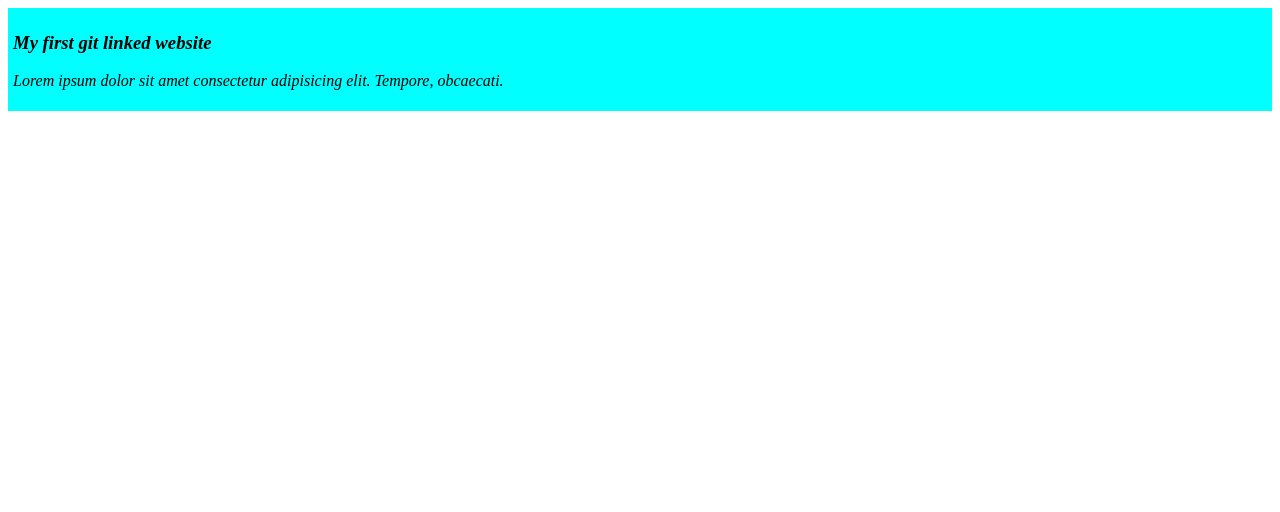
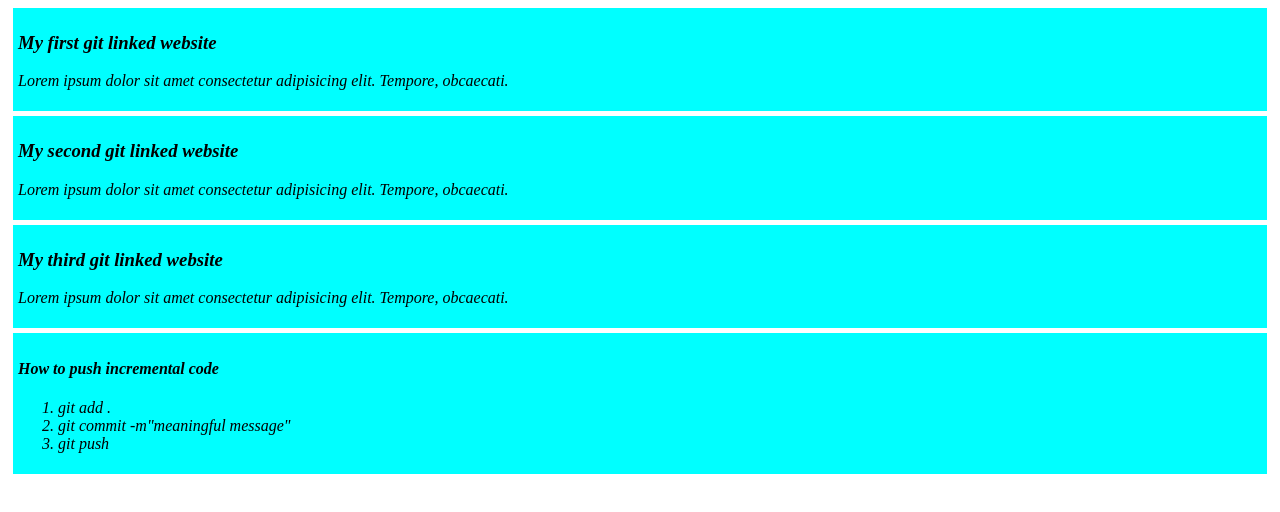
Before and after one commit to ahmadniyaz04/my-simple-website, a plain HTML site: page index.html in a window 1280 px wide. Drawn offline with Linux system fonts and the light colour scheme.

Commit message:
2nd css push

```diff
--- a/index.html
+++ b/index.html
@@ -11,5 +11,21 @@
         <h3>My first git linked website</h3>
         <p>Lorem ipsum dolor sit amet consectetur adipisicing elit. Tempore, obcaecati.</p>
     </div>
+    <div>
+        <h3>My second git linked website</h3>
+        <p>Lorem ipsum dolor sit amet consectetur adipisicing elit. Tempore, obcaecati.</p>
+    </div>
+    <div>
+        <h3>My third git linked website</h3>
+        <p>Lorem ipsum dolor sit amet consectetur adipisicing elit. Tempore, obcaecati.</p>
+    </div>
+    <div>
+        <h4>How to push incremental code</h4>
+        <ol>
+            <li>git add .</li>
+            <li>git commit -m"meaningful message"</li>
+            <li>git push</li>
+        </ol>
+    </div>
 </body>
 </html>
--- a/styles/blog.css
+++ b/styles/blog.css
@@ -2,4 +2,7 @@ div{
    background-color: aqua;
    font-style: italic;
    padding: 5px;
+   margin: 5px;
+   /* margin color: margin: grid-template-columns: height: ;;; */
+
 }
```
